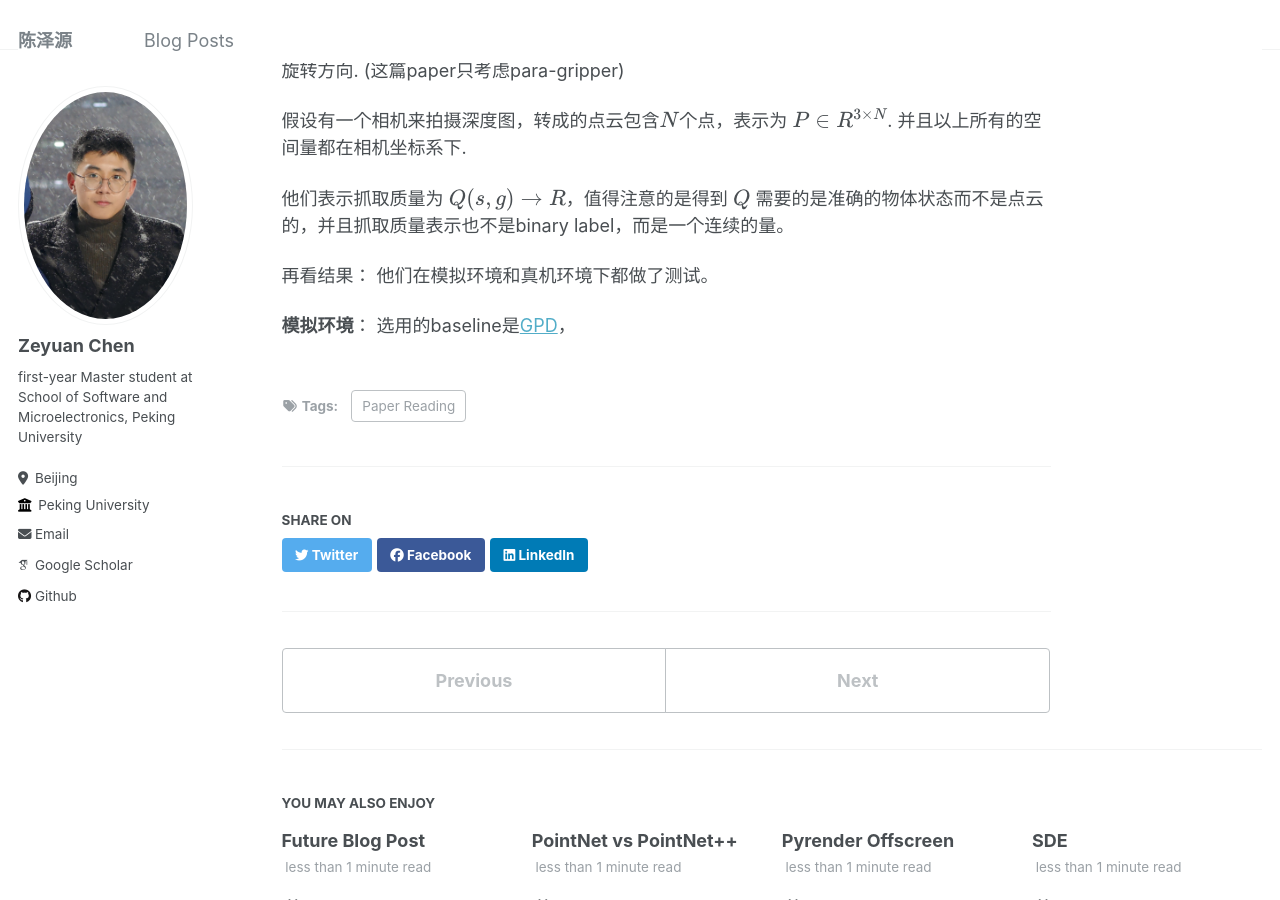
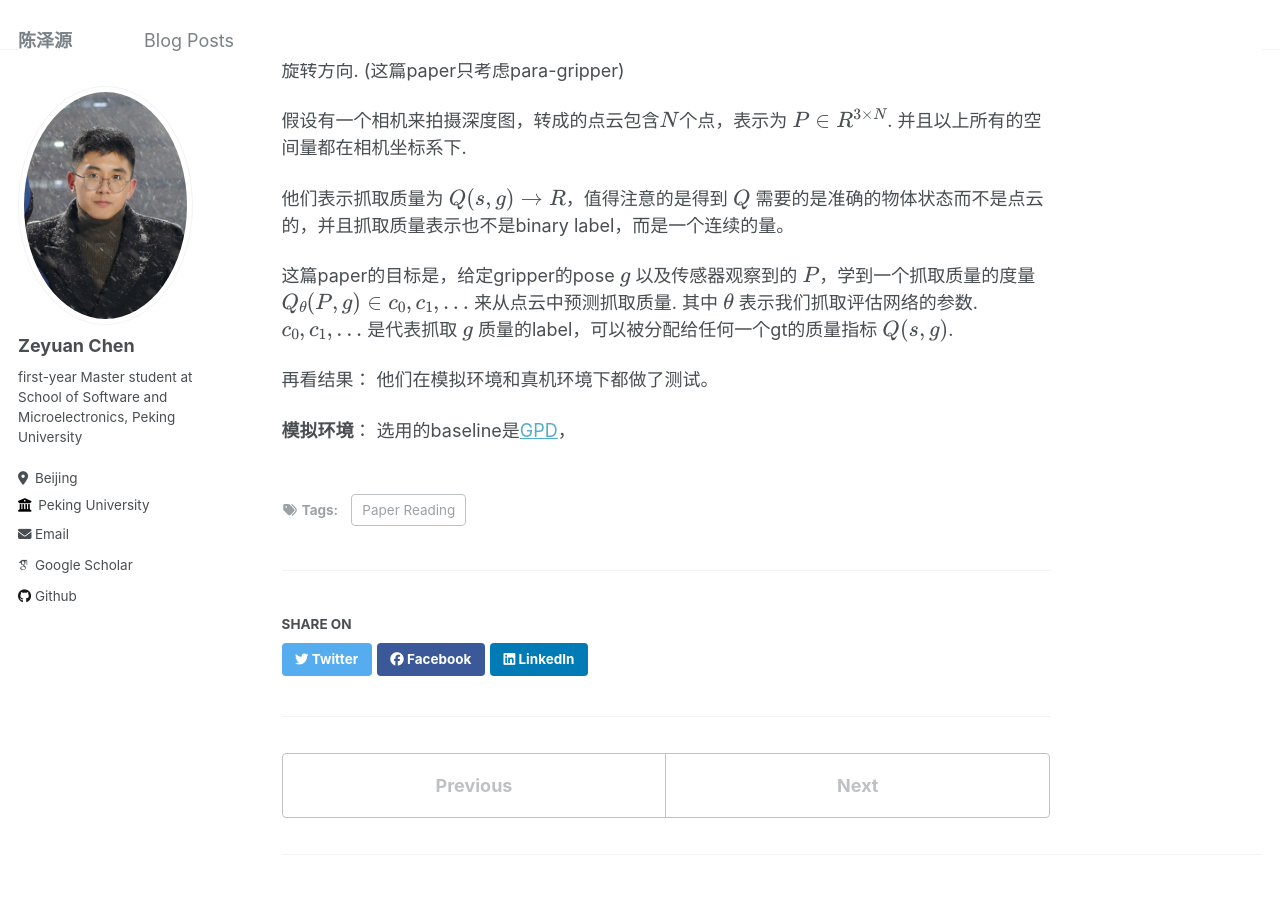
Before and after one commit to chenzyn/chenzyn.github.io, a Jekyll site: the page built from _posts/2024-04-27-paper_reading_pointnetGPD.md, in a window 1280 px wide and 900 px high, scrolled down 1015 px. Built offline with Jekyll 4.4.1, drawn with Linux system fonts in a browser that asks for light colours; some web fonts are replaced.

Commit message:
update post

```diff
--- a/_posts/2024-04-27-paper_reading_pointnetGPD.md
+++ b/_posts/2024-04-27-paper_reading_pointnetGPD.md
@@ -30,6 +30,8 @@ tags:
 
 他们表示抓取质量为 $$Q(s, g) \rightarrow R$$，值得注意的是得到 $$Q$$ 需要的是准确的物体状态而不是点云的，并且抓取质量表示也不是binary label，而是一个连续的量。
 
+这篇paper的目标是，给定gripper的pose $$g$$ 以及传感器观察到的 $$P$$，学到一个抓取质量的度量 $$Q_{\theta}(P, g) \in {c_0, c_1, ...}$$ 来从点云中预测抓取质量. 其中 $$\theta$$ 表示我们抓取评估网络的参数. $$c_0, c_1, ...$$ 是代表抓取 $$g$$ 质量的label，可以被分配给任何一个gt的质量指标 $$Q(s, g)$$.
+
 
 
 
```
